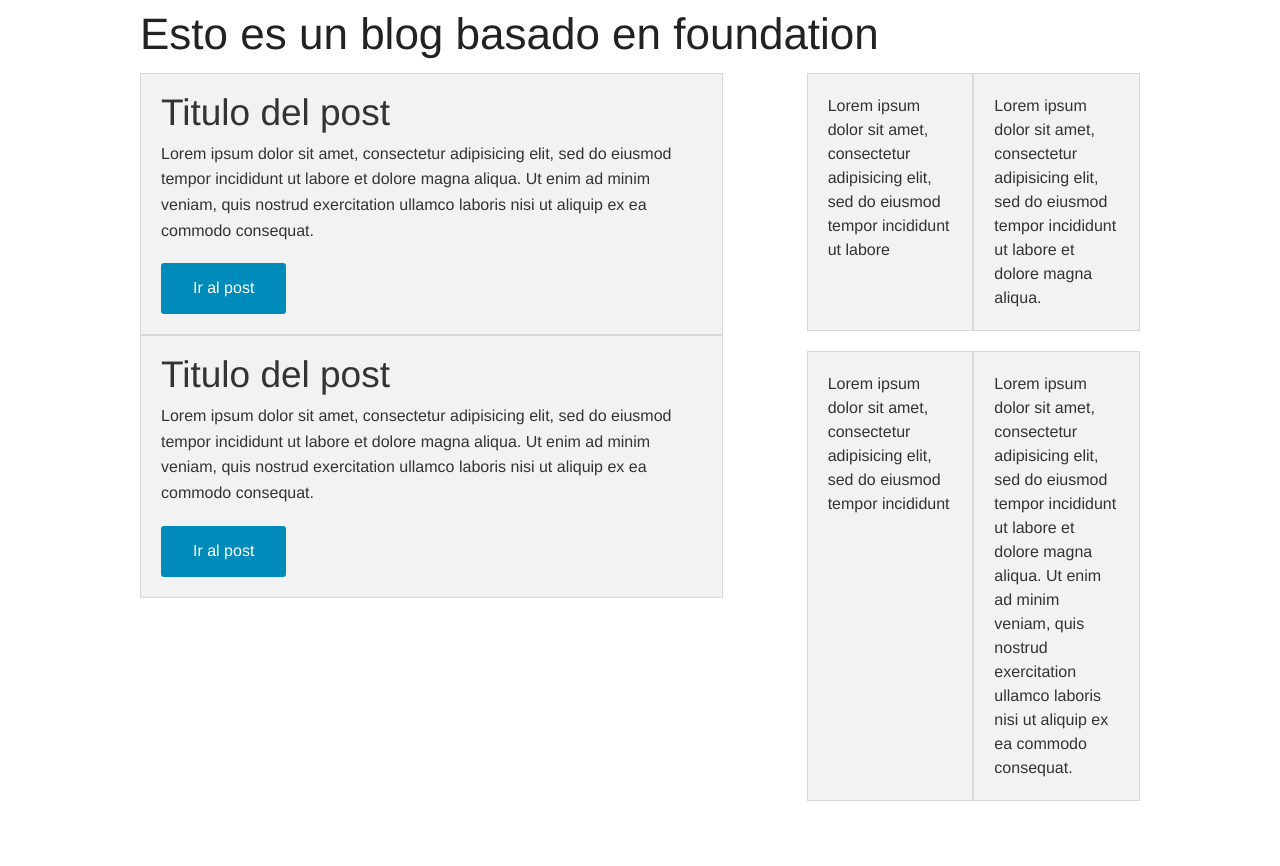
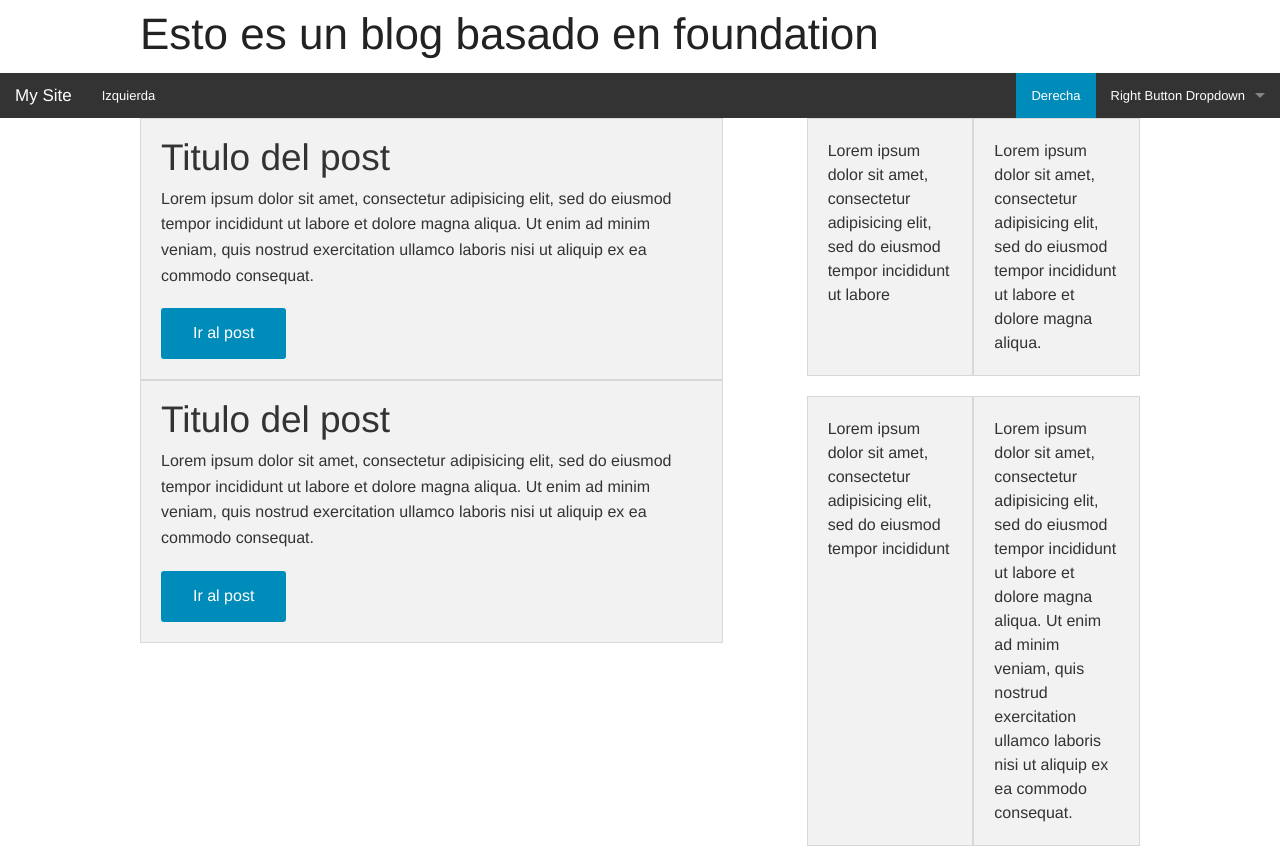
Before and after one commit to emiliojes/estructura-b-sica-de-un-documento-html5-y-css3, a plain HTML site: page basico-frontend/index.html in a window 1280 px wide. Before the commit the page ends 821 px from the top, so only its background shows below. Drawn offline with Linux system fonts and the light colour scheme.

Commit message:
Cambios en Side

```diff
--- a/basico-frontend/index.html
+++ b/basico-frontend/index.html
@@ -13,6 +13,34 @@
 			Esto es un blog basado en foundation
 		</h1>
 	</header>
+			<nav class="top-bar" data-topbar role="navigation">
+		  <ul class="title-area">
+		    <li class="name">
+		      <h1><a href="#">My Site</a></h1>
+		    </li>
+		     <!-- Remove the class "menu-icon" to get rid of menu icon. Take out "Menu" to just have icon alone -->
+		    <li class="toggle-topbar menu-icon"><a href="#"><span>Menu</span></a></li>
+		  </ul>
+
+		  <section class="top-bar-section">
+		    <!-- Right Nav Section -->
+		    <ul class="right">
+		      <li class="active"><a href="#">Derecha</a></li>
+		      <li class="has-dropdown">
+		        <a href="#">Right Button Dropdown</a>
+		        <ul class="dropdown">
+		          <li><a href="#">First link in dropdown</a></li>
+		          <li class="active"><a href="#">Active link in dropdown</a></li>
+		        </ul>
+		      </li>
+		    </ul>
+
+		    <!-- Left Nav Section -->
+		    <ul class="left">
+		      <li><a href="#">Izquierda</a></li>
+		    </ul>
+		 	 </section>
+			</nav>
 	<section class="row">
 		<section class="small-12 medium-8 large-7 columns">
 			<article class="row panel">
```
